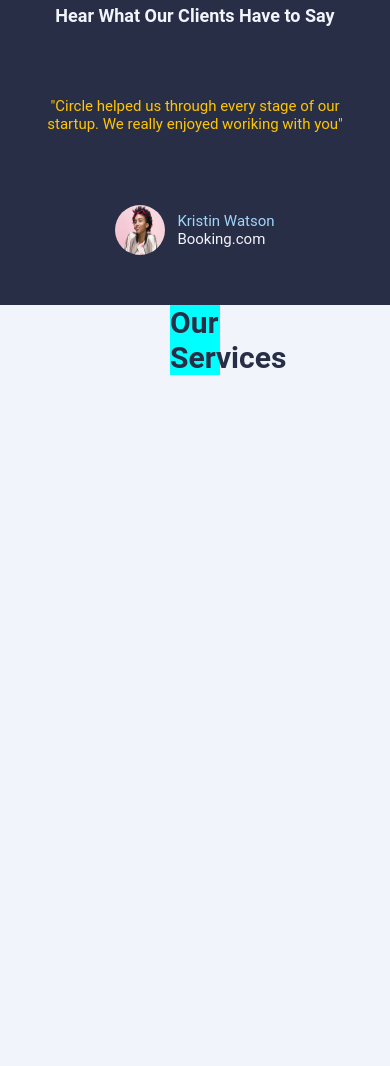
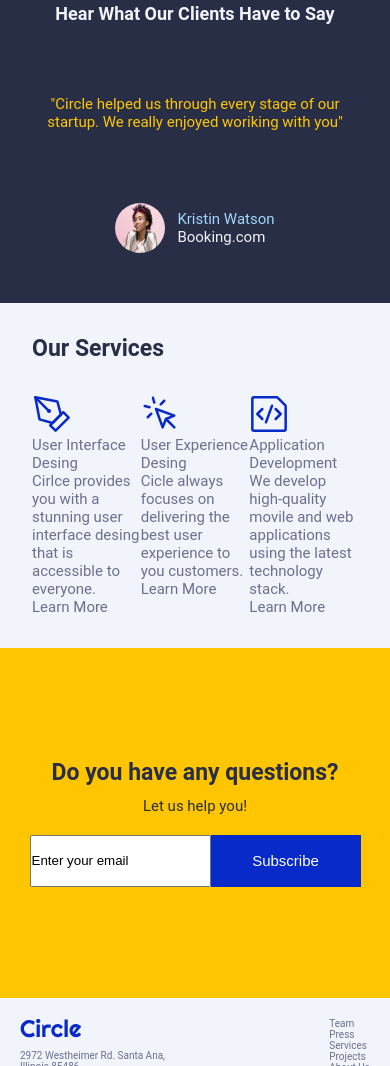
Before and after one commit to FernandaMoreta/MidProject1, a plain HTML site: page pages/home-page/index.html in a window 390 px wide. Shown: the part 1614-2680 px from the top of the page. Before the commit the page ends 1989 px from the top, so only its background shows below. Drawn offline with Linux system fonts and the light colour scheme.

Commit message:
home-page movile finish

```diff
--- a/pages/home-page/index.css
+++ b/pages/home-page/index.css
@@ -195,21 +195,60 @@ body {
 /*SERVICIOS*/
 
 #service-section {
-    width: 100vw;
-
+    padding: 2rem;
 }
 
 .container-service {
     display: flex;
+    flex-direction: column;
+}
+
+.service {
+    display: flex;
     flex-direction: row;
     flex-wrap: nowrap;
     overflow: scroll;
-    justify-content: space-around;
+    padding-top: 2rem;
+}
+
+.service-card {
+    width: 380px;
+}
+
+/*PREGUNTAS*/
+#CTA-section {
+    background-color: var(--yellow);
+    height: 350px;
+    display: flex;
+    flex-direction: column;
+    justify-content: center;
+    align-items: center;
+    padding: 2rem;
 
 }
 
-.service {
-    width: 50px;
-    height: 70px;
-    background-color: aqua;
+.container-CTA {
+    display: flex;
+    flex-direction: column;
+    align-items: center;
 }
+
+.container-CTA h3 {
+    text-align: center;
+}
+
+
+.container-CTA p {
+    color: var(--dark);
+}
+
+.form {
+    padding-top: 2em;
+    display: flex;
+    flex-direction: row;
+    justify-content: space-between;
+}
+
+.form input {
+    height: 52px;
+}
--- a/pages/home-page/index.html
+++ b/pages/home-page/index.html
@@ -115,53 +115,49 @@
         </div>
     </div>
    </section>
-
    <section id="service-section">
         <div class="container-service">
+            <h3>Our Services</h3>
             <div class="service">
-           <h1>Our Services</h1>
-            <div class="service">
+                <div class="service-card">
+                    <img src="/project-assets-20250305T200804Z-001/project-assets/services-section/icons/1.svg">
                     <p>User Interface Desing</p>
                     <p> Cirlce provides you with a stunning user interface desing that is accessible to everyone.</p>
                     <p>Learn More</p>
-                <img src="/project-assets-20250305T200804Z-001/project-assets/services-section/icons/1.svg">
-                <div></div>
                 </div>
-            <div class="service">
+                <div class="service-card">
+                    <img src="/project-assets-20250305T200804Z-001/project-assets/services-section/icons/2.svg">
                     <p>User Experience Desing</p>
                     <p> Cicle always focuses on delivering the best user experience to you customers.</p>
                     <p>Learn More</p>
-                <img src="/project-assets-20250305T200804Z-001/project-assets/services-section/icons/2.svg">
-                <div></div>
                 </div>
-            <div class="service">
+                <div class="service-card">
+                    <img src="/project-assets-20250305T200804Z-001/project-assets/services-section/icons/3.svg">
                     <p>Application Development</p>
                     <p> We develop high-quality movile and web applications using the latest technology stack.</p>
                     <p>Learn More</p>
-                <img src="/project-assets-20250305T200804Z-001/project-assets/services-section/icons/3.svg">
-                <div></div>
+                </div>
             </div>
         </div>
    </section>
-      <!--
-   <section id="CTA section">
-    <div>
-        <div>
-            <buttom>Subscribe</buttom>
-            <form></form>
-            Let us help you
-            Do you have any questions?
+   <section id="CTA-section">
+        <div class="container-CTA">
+            <h3>Do you have any questions?</h3><br>
+            <p>Let us help you!</p>
         </div>
+        <form class="form" action="/some-url" method="post">
+            <!-- <input type="image" src="/project-assets-20250305T200804Z-001/project-assets/newsletter/icon/mail.svg">-->
+            <input type="email" id="email" value="Enter your email">
+            <button>Subscribe</button>
+        </form>
+    </section>
+   <footer id="footer-section">
+    <div class="container-direcction">
+        <img src="/project-assets-20250305T200804Z-001/project-assets/logos/circle.svg">
+        <p>2972 Westheimer Rd. Santa Ana,</p>
+        <p>Illinois 85486</p>
     </div>
-    </section>
-   <footer id="footer section">
-    <div>
-        <img>logo
-        <p>2972 Westheimer Rd. Santa Ana,
-            Illinois 85486
-        </p>
-    </div>
-    <div>
+    <div class="container-list">
         <ul>
             <li>Team</li>
             <li>Press</li>
@@ -171,6 +167,6 @@
             <li>Privacy</li>
         </ul>
     </div>
-</footer>-->
+</footer>
 </body>
 </html>
--- a/pages/main.css
+++ b/pages/main.css
@@ -100,7 +100,24 @@ nav {
     display: none;
 }
 
-/*Uso media query para que solo se use en mobile*/
+/*PIE DE PÁGINA*/
+#footer-section {
+    display: flex;
+    flex-direction: row;
+    justify-content: space-between;
+    padding: 2em;
+}
+
+.container-direcction img {
+    padding-bottom: 1em;
+}
+
+.container-direcction p {
+    font-size: 1em;
+}
+
+
+/*Uso media query para que solo se use en mobile
 @media (min-width: 600px) {
     .nav-label {
         display: none;
@@ -113,5 +130,5 @@ nav {
     .nav-list li {
         display: block;
     }
-
-}
+*/
+/**
--- a/styles/_font.css
+++ b/styles/_font.css
@@ -30,7 +30,7 @@ ul {
     }
 
     h3 {
-        font-size: 2.5em;
+        font-size: 2.3em;
         font-weight: bold;
         color: var(--dark);
     }
```
Lines whose indentation alone changed are shown as unchanged.
